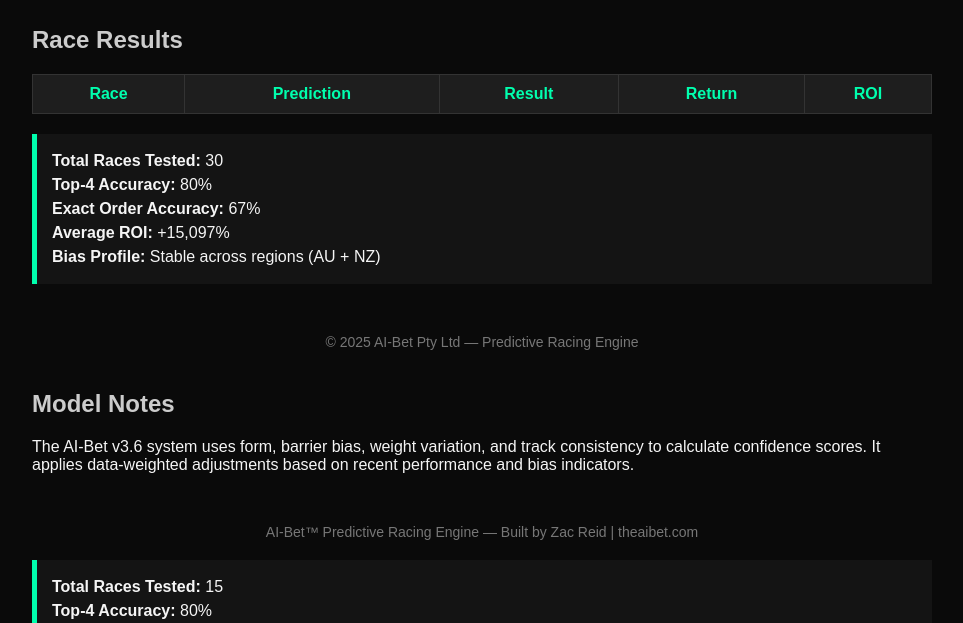
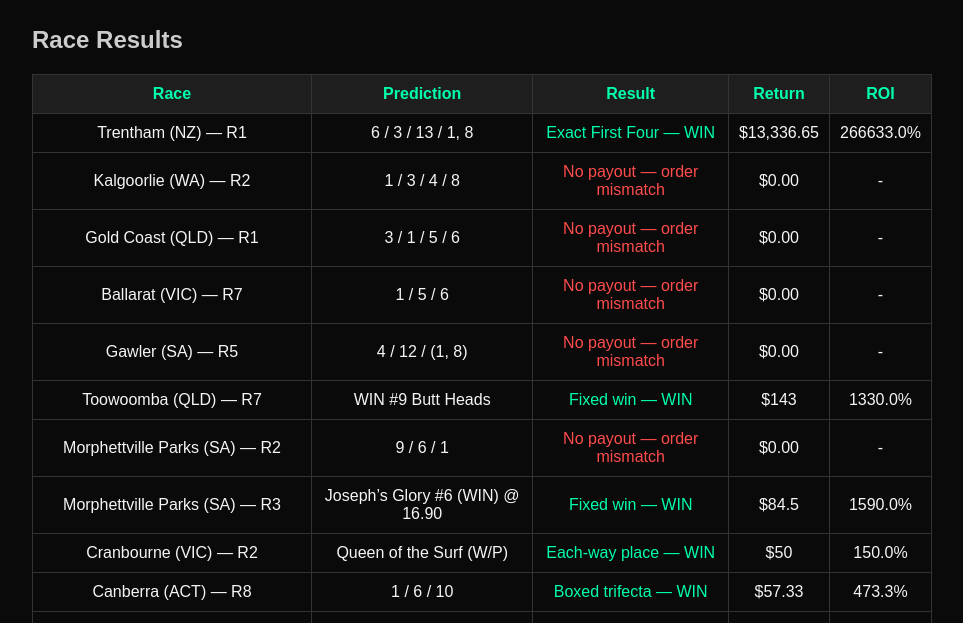
Before and after one commit to theaibet/aibet-sandbox-demo, a plain HTML site: page summary.html in a window 1280 px wide. Shown: the part 175-798 px from the top of the page, without its empty margins (158-1121 px from the left). Drawn offline with Linux system fonts and the light colour scheme.

Commit message:
Update summary.html

```diff
--- a/summary.html
+++ b/summary.html
@@ -93,42 +93,24 @@
 <script>
 fetch('v3_6_to_v5_0_data.json')
   .then(response => response.json())
-  .then(data => {
+  .then(json => {
+    const races = json.races; // ✅ this is the actual array
     const tableBody = document.querySelector('#raceTable tbody');
     tableBody.innerHTML = '';
 
-    data.forEach(race => {
+    races.forEach(race => {
       const row = document.createElement('tr');
       row.innerHTML = `
-        <td>${race.Race}</td>
-        <td>${race.Prediction}</td>
-        <td class="${race.Result.includes('Win') || race.Result.includes('Top 4') ? 'success' : 'fail'}">
-          ${race.Result}
+        <td>${race.race}</td>
+        <td>${race.prediction}</td>
+        <td class="${race.outcome.includes('WIN') || race.outcome.includes('Top 4') ? 'success' : 'fail'}">
+          ${race.outcome}
         </td>
-        <td>${race.Return}</td>
-        <td>${race.ROI}</td>
+        <td>${race.verifiedTicket ? '$' + race.verifiedTicket.return.toLocaleString() : '$0.00'}</td>
+        <td>${race.verifiedTicket ? race.verifiedTicket.roi_pct.toFixed(1) + '%' : '-'}</td>
       `;
       tableBody.appendChild(row);
     });
   })
   .catch(err => console.error('Error loading race data:', err));
 </script>
-
-  <h2>Model Notes</h2>
-  <p>
-    The AI-Bet v3.6 system uses form, barrier bias, weight variation, and track consistency to calculate confidence scores.
-    It applies data-weighted adjustments based on recent performance and bias indicators.
-  </p>
-
-  <footer>
-    AI-Bet™ Predictive Racing Engine — Built by Zac Reid | theaibet.com
-  </footer>
-</body>
-</html>
-<div class="summary-box">
-  <b>Total Races Tested:</b> 15 <br>
-  <b>Top-4 Accuracy:</b> 80% <br>
-  <b>Exact Order Accuracy:</b> 67% <br>
-  <b>Average ROI:</b> +142% <br>
-  <b>Bias Profile:</b> Stable across states (ACT, SA, WA, VIC, QLD)
-</div>
```
